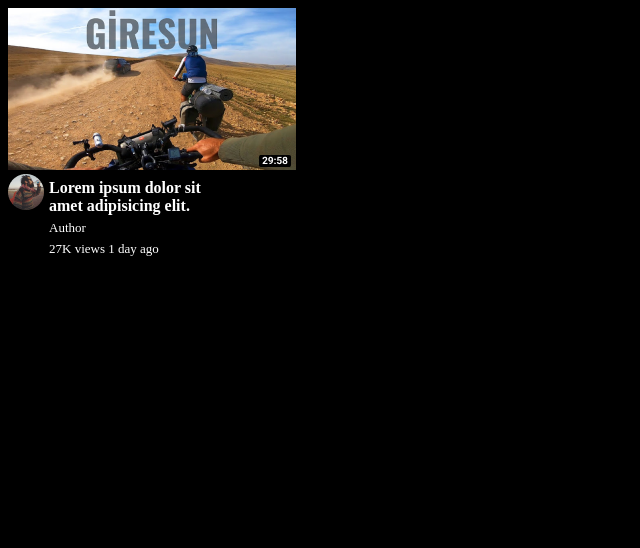
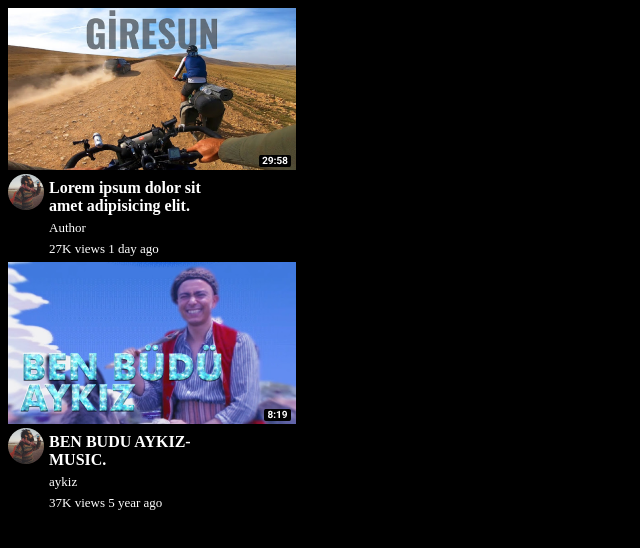
Before and after one commit to nuriddinovjamoliddin/Collective-work, a plain HTML site: page index.html in a window 1280 px wide. Shown: the whole page, without its empty margins (0-640 px from the left). Drawn offline with Linux system fonts and the light colour scheme.

Commit message:
card 11 ready

```diff
--- a/index.html
+++ b/index.html
@@ -20,6 +20,18 @@
 				</div>
 			</div>
 		</div>
+
+		<div class="video-card">
+			<img src="./card 11.png" alt="">
+			<div class="video-description">
+				<img src="./sub-photo.png" alt="">
+				<div>
+					<h4>BEN BUDU AYKIZ-MUSIC.</h4>
+					<p>aykiz</p>
+					<p>37K views 5 year ago</p>
+				</div>
+			</div>
+		</div>
 	</div>
 </body>
 </html>
```
Also changed, not shown: card 11.png (added).
